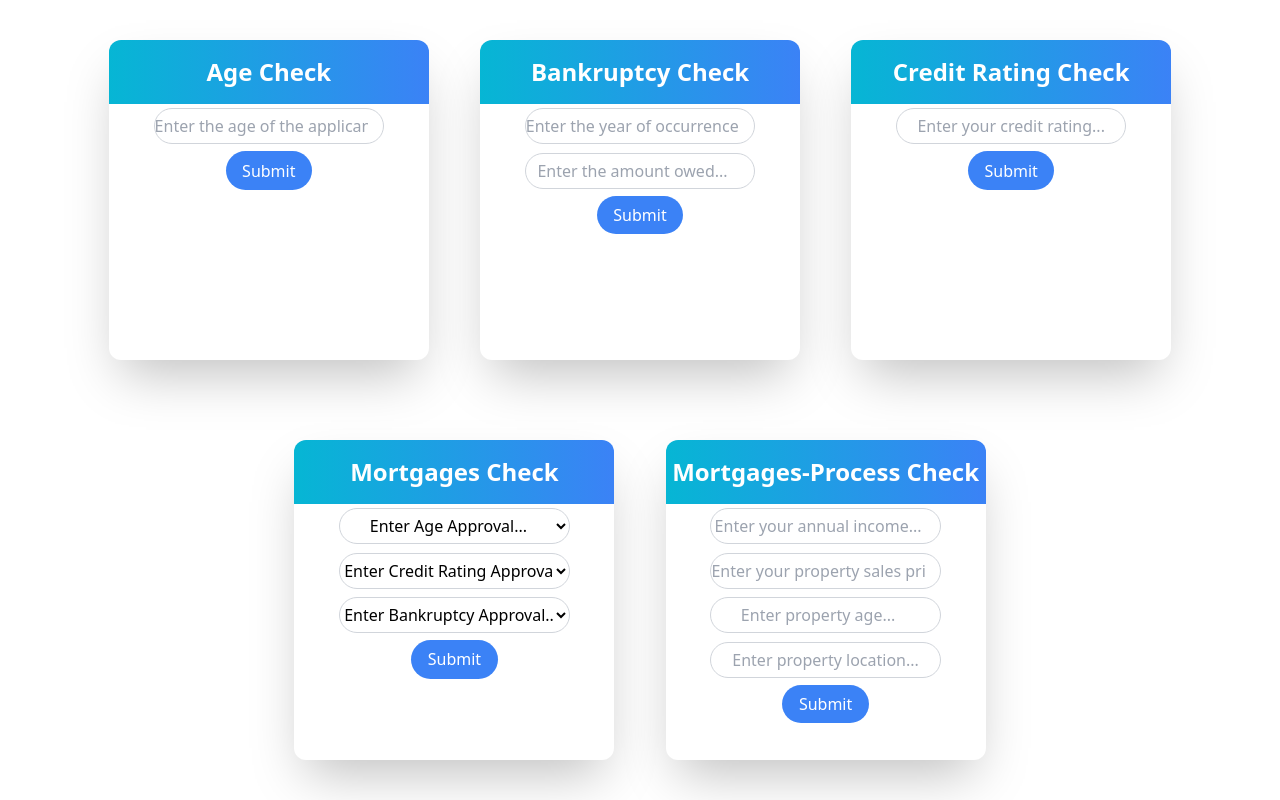
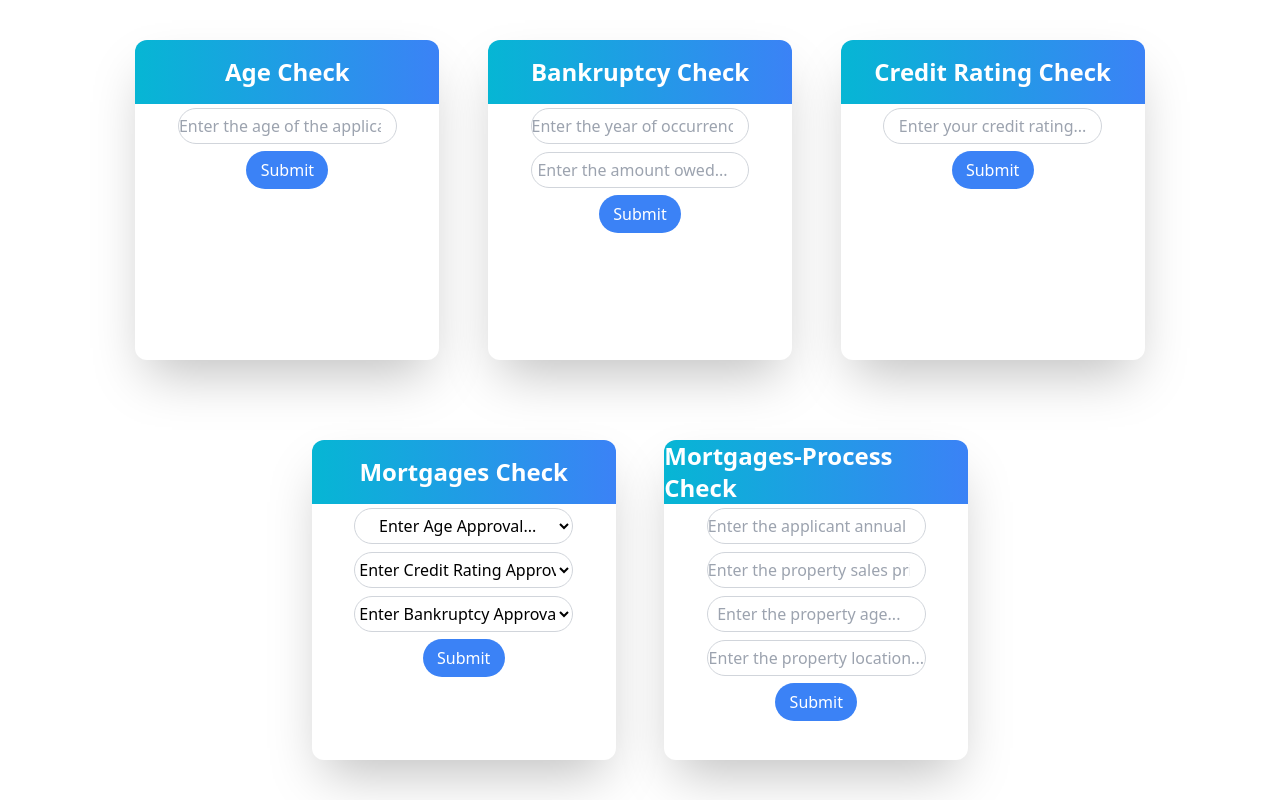
Before and after one commit to Aditya-Sakpal/Infogis_DMN_frontend, a Next.js app: page / in a window 1280 px wide. Built offline with nearby package versions, Linux system fonts and the light colour scheme.

Commit message:
secured seecrets

```diff
--- a/package.json
+++ b/package.json
@@ -9,6 +9,7 @@
     "lint": "next lint"
   },
   "dependencies": {
+    "dotenv": "^16.4.5",
     "next": "14.2.15",
     "react": "^18",
     "react-dom": "^18",
--- a/src/app/page.tsx
+++ b/src/app/page.tsx
@@ -1,9 +1,26 @@
-// @ts-nocheck
 "use client"
-import React, { useState } from 'react';
+import React, { useState, ChangeEvent, FormEvent } from 'react';
 import Swal from 'sweetalert2';
 
-const Card = ({ title, inputs, gradient, buttonBgColor, buttonHoverColor, handleChange, formData, handleSubmit }) => {
+interface InputField {
+  type: 'number' | 'text' | 'boolean';
+  placeholder: string;
+  name: string;
+  [key: string]: string | number | boolean;
+}
+
+interface CardProps {
+  title: string;
+  inputs: InputField[];
+  gradient: string;
+  buttonBgColor: string;
+  buttonHoverColor: string;
+  handleChange: (e: ChangeEvent<HTMLInputElement | HTMLSelectElement>, name: string, type: 'number' | 'text' | 'boolean') => void;
+  formData: { [key: string]: string | number | boolean };
+  handleSubmit: (e: FormEvent, title: string) => void;
+}
+
+const Card: React.FC<CardProps> = ({ title, inputs, gradient, buttonBgColor, buttonHoverColor, handleChange, formData, handleSubmit }) => {
   return (
     <div className='w-[25%] h-[40%] shadow-2xl rounded-xl m-[2%] transition-all duration-300 hover:shadow-xl'>
       <div className={`w-[100%] h-[20%] ${gradient} flex justify-center items-center rounded-t-xl`}>
@@ -15,7 +32,7 @@ const Card = ({ title, inputs, gradient, buttonBgColor, buttonHoverColor, handle
             {input.type === 'boolean' ? (
               <select
                 className='border border-gray-300 w-[80%] rounded-3xl text-center h-[100%] bg-white'
-                value={formData[input.name] !== undefined ? formData[input.name] : ''}
+                value={formData[input.name] !== undefined ? String(formData[input.name]) : ''}
                 onChange={(e) => handleChange(e, input.name, input.type)}
               >
                 <option value="" disabled>{input.placeholder}</option>
@@ -27,7 +44,7 @@ const Card = ({ title, inputs, gradient, buttonBgColor, buttonHoverColor, handle
                 type={input.type}
                 placeholder={input.placeholder}
                 className='border border-gray-300 w-[80%] rounded-3xl text-center h-[100%]'
-                value={formData[input.name] || ''}
+                value={formData[input.name] !== undefined ? String(formData[input.name]) : ''}
                 onChange={(e) => handleChange(e, input.name, input.type)}
               />
             )}
@@ -43,13 +60,27 @@ const Card = ({ title, inputs, gradient, buttonBgColor, buttonHoverColor, handle
   );
 };
 
-const Page = () => {
+const Page: React.FC = () => {
   const commonGradient = 'bg-gradient-to-r from-cyan-500 to-blue-500';
   const buttonBgColor = 'bg-blue-500';
   const buttonHoverColor = 'bg-blue-700';
 
-  // Step 2: Initialize state for form data
-  const [formData, setFormData] = useState({
+  interface FormData {
+    age: string;
+    yearOfOccurence: string;
+    amountOwed: string;
+    creditRating: string;
+    annualIncome: string;
+    propertySalesPrice: string;
+    propertyAge: string;
+    propertyLocation: string;
+    ageApproval: string;
+    creditRatingApproval: string;
+    bankruptcyApproval: string;
+    [key: string]: string | number | boolean;
+  }
+
+  const [formData, setFormData] = useState<FormData>({
     age: '',
     yearOfOccurence: '',
     amountOwed: '',
@@ -63,46 +94,43 @@ const Page = () => {
     bankruptcyApproval: ''
   });
 
-  // Step 3: Handle input change
-  const handleChange = (e, name, type) => {
+  const handleChange = (e: ChangeEvent<HTMLInputElement | HTMLSelectElement>, name: string, type: 'number' | 'text' | 'boolean') => {
     const value = type === 'boolean' ? (e.target.value === 'true') : e.target.value;
     setFormData({ ...formData, [name]: value });
   };
 
-  // Step 4: Handle form submission
-  const handleSubmit = async (e, title) => {
+  const handleSubmit = async (e: FormEvent, title: string) => {
     e.preventDefault();
 
-    let apiUrl = "http://82.41.81.167:8888/kie-server/services/rest/server/containers/mortgages_1.0.0-SNAPSHOT/dmn";
-    let requestData = {};
+    let apiUrl = process.env.NEXT_PUBLIC_MORTGAGE_URL;
+    let requestData: any = {};
 
-    // Step 5: Set the API URL based on the card title
     switch (title) {
       case "Age Check":
         requestData = {
-          "model-namespace": "https://kiegroup.org/dmn/_F0C8AA2C-3852-4024-9F15-F04830DBF4DC",
-          "model-name": "new_dmn_model",
+          "model-namespace": process.env.NEXT_PUBLIC_MORTGAGE_NAMESPACE,
+          "model-name": process.env.NEXT_PUBLIC_MORTGAGE_MODEL,
           "decision": "Age Approval",
           "dmn-context": {
-            "Age": parseInt(formData.age,10)
+            "Age": parseInt(formData.age, 10)
           }
         };
         break;
       case "Bankruptcy Check":
         requestData = {
-          "model-namespace": "https://kiegroup.org/dmn/_F0C8AA2C-3852-4024-9F15-F04830DBF4DC",
-          "model-name": "new_dmn_model",
+          "model-namespace": process.env.NEXT_PUBLIC_MORTGAGE_NAMESPACE,
+          "model-name": process.env.NEXT_PUBLIC_MORTGAGE_MODEL,
           "decision": "Bankruptcy Approval",
           "dmn-context": {
-            "YearOfOccurence": parseInt(formData.yearOfOccurence,10),
-            "AmountOwed": parseInt(formData.amountOwed,10)
+            "YearOfOccurence": parseInt(formData.yearOfOccurence, 10),
+            "AmountOwed": parseInt(formData.amountOwed, 10)
           }
         };
         break;
       case "Credit Rating Check":
         requestData = {
-          "model-namespace": "https://kiegroup.org/dmn/_F0C8AA2C-3852-4024-9F15-F04830DBF4DC",
-          "model-name": "new_dmn_model",
+          "model-namespace": process.env.NEXT_PUBLIC_MORTGAGE_NAMESPACE,
+          "model-name": process.env.NEXT_PUBLIC_MORTGAGE_MODEL,
           "decision": "CreditRating Approval",
           "dmn-context": {
             "CreditRating": formData.creditRating
@@ -111,25 +139,25 @@ const Page = () => {
         break;
       case "Mortgages Check":
         requestData = {
-          "model-namespace": "https://kiegroup.org/dmn/_F0C8AA2C-3852-4024-9F15-F04830DBF4DC",
-          "model-name": "new_dmn_model",
+          "model-namespace": process.env.NEXT_PUBLIC_MORTGAGE_NAMESPACE,
+          "model-name": process.env.NEXT_PUBLIC_MORTGAGE_MODEL,
           "decision": "Main Approval",
           "dmn-context": {
-            "Age Approval": formData.ageApproval,
-            "CreditRating Approval": formData.creditRatingApproval,
-            "Bankruptcy Approval": formData.bankruptcyApproval
+            "Age Approval": formData.ageApproval === 'true',
+            "CreditRating Approval": formData.creditRatingApproval === 'true',
+            "Bankruptcy Approval": formData.bankruptcyApproval === 'true'
           }
         };
         break;
       case "Mortgages-Process Check":
-        apiUrl="http://82.41.81.167:8888/kie-server/services/rest/server/containers/mortgage-process_1.0.0-SNAPSHOT/dmn";
+        apiUrl = process.env.NEXT_PUBLIC_MORTGAGE_PROCESS_URL;
         requestData = {
-          "model-namespace": "https://kiegroup.org/dmn/_81B3F457-87AE-481A-8877-14391D242E93",
-          "model-name": "MorgateProcess_DMN",
+          "model-namespace": process.env.NEXT_PUBLIC_MORTGAGE_PROCESS_NAMESPACE,
+          "model-name": process.env.NEXT_PUBLIC_MORTGAGE_PROCESS_MODEL,
           "decision": "Mortgage Amount",
           "dmn-context": {
-            "Applicant Annual Income": parseInt(formData.annualIncome, 10), // Convert to integer
-            "Property Sales Price": parseInt(formData.propertySalesPrice, 10), // Convert to integer
+            "Applicant Annual Income": parseInt(formData.annualIncome, 10),
+            "Property Sales Price": parseInt(formData.propertySalesPrice, 10),
             "Property Age": parseInt(formData.propertyAge, 10),
             "Property Location": formData.propertyLocation
           }
@@ -140,21 +168,19 @@ const Page = () => {
         return;
     }
 
-    // Step 6: Make the API call
     try {
-      console.log(requestData)
-      const proxyUrl = 'https://cors-anywhere.herokuapp.com/';
+      console.log(requestData, apiUrl);
+      const proxyUrl = `${process.env.NEXT_PUBLIC_PROXY_URL}`;
       const response = await fetch(proxyUrl + apiUrl, {
         method: 'POST',
         headers: {
-          'Authorization': 'Basic cmFkbWluOnJhZG1pbjU2NyE=',
+          'Authorization': `${process.env.NEXT_PUBLIC_AUTH_TOKEN}`,
           'Content-Type': 'application/json'
         },
         body: JSON.stringify(requestData),
         mode: 'cors'
       });
       const result = await response.json();
-      console.log(result)
       const answer = result.result['dmn-evaluation-result']['dmn-context'][`${requestData?.decision}`];
       console.log(answer);
       Swal.fire({
@@ -168,21 +194,21 @@ const Page = () => {
     }
   };
 
-  const cardData = [
+  const cardData: { title: string; inputs: InputField[] }[] = [
     {
       title: "Age Check",
-      inputs: [{ type: 'number', placeholder: 'Enter the age of the applicant...', name: 'age' }],
+      inputs: [{ type: 'number', placeholder: 'Enter the age of the applicant...', name: 'age' }]
     },
     {
       title: "Bankruptcy Check",
       inputs: [
         { type: 'number', placeholder: 'Enter the year of occurrence...', name: 'yearOfOccurence' },
         { type: 'number', placeholder: 'Enter the amount owed...', name: 'amountOwed' }
-      ],
+      ]
     },
     {
       title: "Credit Rating Check",
-      inputs: [{ type: 'text', placeholder: 'Enter your credit rating...', name: 'creditRating' }],
+      inputs: [{ type: 'text', placeholder: 'Enter your credit rating...', name: 'creditRating' }]
     },
     {
       title: "Mortgages Check",
@@ -190,21 +216,22 @@ const Page = () => {
         { type: 'boolean', placeholder: 'Enter Age Approval...', name: 'ageApproval' },
         { type: 'boolean', placeholder: 'Enter Credit Rating Approval...', name: 'creditRatingApproval' },
         { type: 'boolean', placeholder: 'Enter Bankruptcy Approval...', name: 'bankruptcyApproval' }
-      ],
+      ]
     },
     {
       title: "Mortgages-Process Check",
       inputs: [
-        { type: 'number', placeholder: 'Enter your annual income...', name: 'annualIncome' },
-        { type: 'number', placeholder: 'Enter your property sales price...', name: 'propertySalesPrice' },
-        { type: 'number', placeholder: 'Enter property age...', name: 'propertyAge' },
-        { type: 'text', placeholder: 'Enter property location...', name: 'propertyLocation' }
-      ],
-    },
+        { type: 'number', placeholder: 'Enter the applicant annual income...', name: 'annualIncome' },
+        { type: 'number', placeholder: 'Enter the property sales price...', name: 'propertySalesPrice' },
+        { type: 'number', placeholder: 'Enter the property age...', name: 'propertyAge' },
+        { type: 'text', placeholder: 'Enter the property location...', name: 'propertyLocation' }
+      ]
+    }
   ];
 
   return (
-    <div className='w-[100vw] h-[100vh] flex flex-wrap justify-center items-center'>
+    <div className='w-[100%] h-[100vh] flex justify-center items-center'>
+      <div className='w-[95%] h-[100%] flex flex-row flex-wrap justify-center items-center'>
         {cardData.map((card, index) => (
           <Card
             key={index}
@@ -219,6 +246,7 @@ const Page = () => {
           />
         ))}
       </div>
+    </div>
   );
 };
 
```
Also changed, not shown: 2 other files (tests, documents, lock files or other folders). Lines whose indentation alone changed are shown as unchanged.
